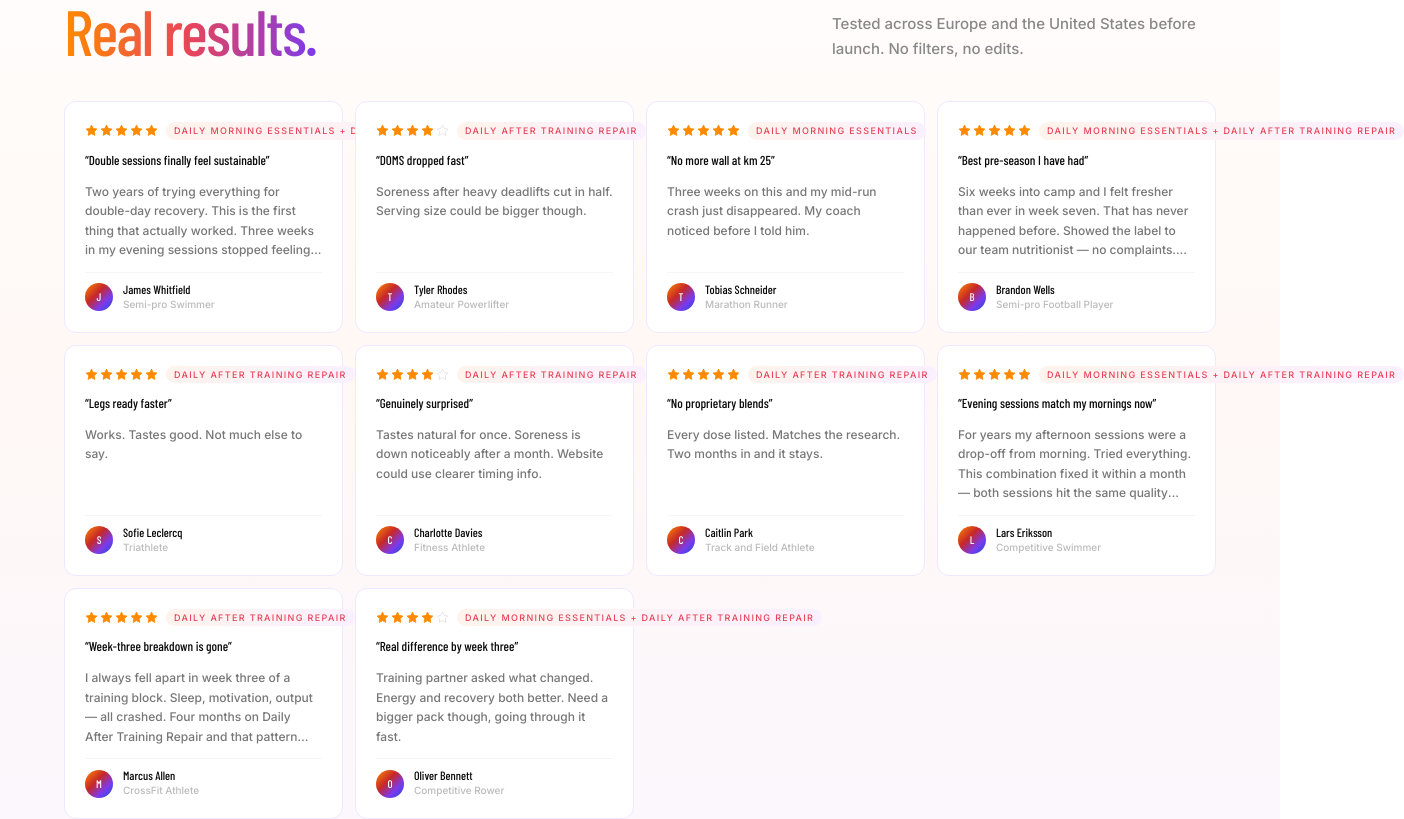
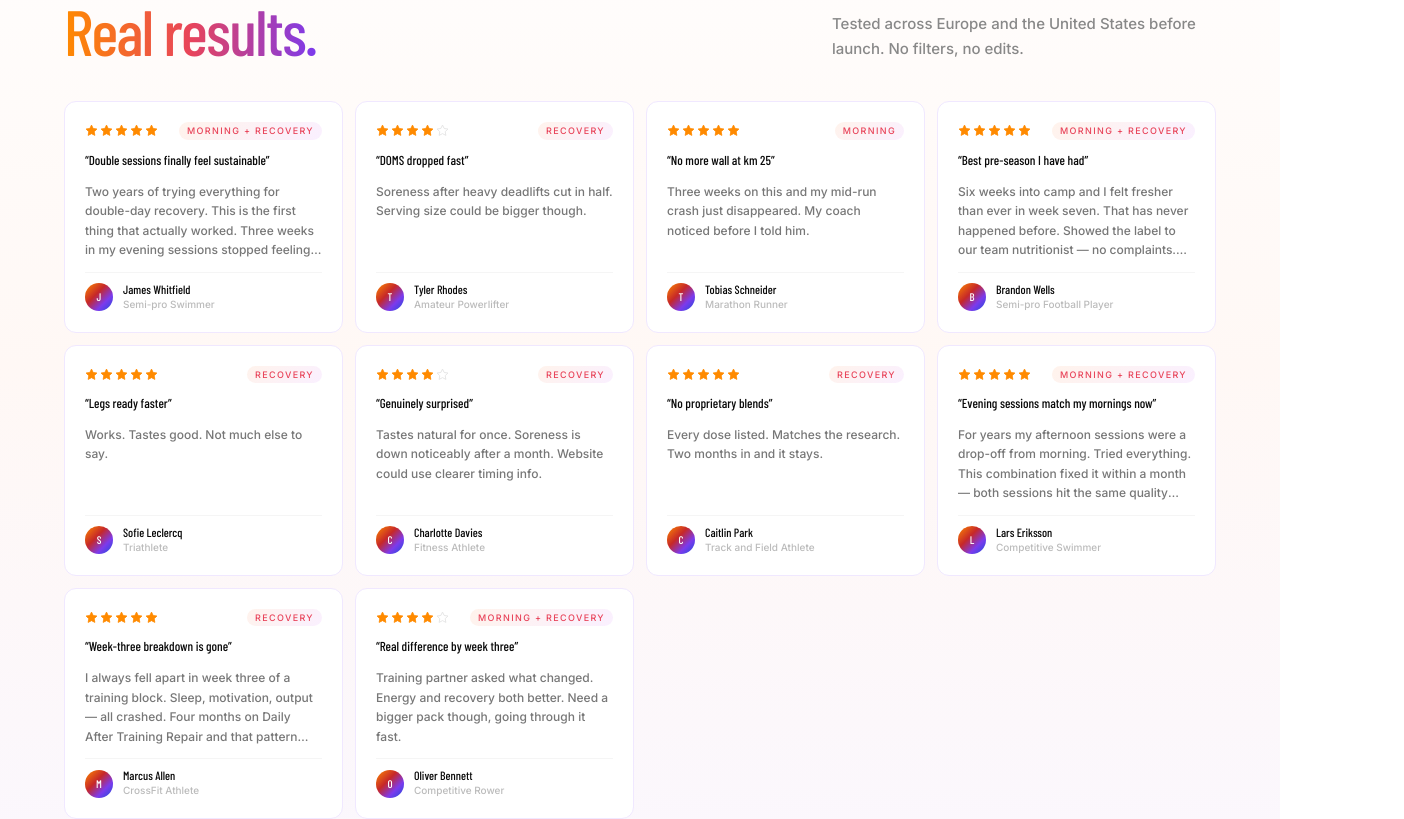
Before and after one commit to Sandu2006a/LIFECODE, a Next.js app in the folder web/: page / in a window 1280 px wide. Shown: the part 997-1816 px from the top of the page, 1404 px wide, since content can reach past the window. Built offline with nearby package versions, Linux system fonts and the light colour scheme; no server answers.

Commit message:
fix: shorten product tags in reviews to fit cards

```diff
--- a/web/components/ReviewsSection.jsx
+++ b/web/components/ReviewsSection.jsx
@@ -11,7 +11,7 @@ const REVIEWS = [
   {
     name: 'James Whitfield',
     role: 'Semi-pro Swimmer',
-    product: 'Daily Morning Essentials + Daily After Training Repair',
+    product: 'Morning + Recovery',
     rating: 5,
     headline: 'Double sessions finally feel sustainable',
     body: 'Two years of trying everything for double-day recovery. This is the first thing that actually worked. Three weeks in my evening sessions stopped feeling like a struggle. Honestly did not expect much when I started.',
@@ -19,7 +19,7 @@ const REVIEWS = [
   {
     name: 'Tyler Rhodes',
     role: 'Amateur Powerlifter',
-    product: 'Daily After Training Repair',
+    product: 'Recovery',
     rating: 4,
     headline: 'DOMS dropped fast',
     body: 'Soreness after heavy deadlifts cut in half. Serving size could be bigger though.',
@@ -27,7 +27,7 @@ const REVIEWS = [
   {
     name: 'Tobias Schneider',
     role: 'Marathon Runner',
-    product: 'Daily Morning Essentials',
+    product: 'Morning',
     rating: 5,
     headline: 'No more wall at km 25',
     body: 'Three weeks on this and my mid-run crash just disappeared. My coach noticed before I told him.',
@@ -35,7 +35,7 @@ const REVIEWS = [
   {
     name: 'Brandon Wells',
     role: 'Semi-pro Football Player',
-    product: 'Daily Morning Essentials + Daily After Training Repair',
+    product: 'Morning + Recovery',
     rating: 5,
     headline: 'Best pre-season I have had',
     body: 'Six weeks into camp and I felt fresher than ever in week seven. That has never happened before. Showed the label to our team nutritionist — no complaints. Wish there was team pricing.',
@@ -43,7 +43,7 @@ const REVIEWS = [
   {
     name: 'Sofie Leclercq',
     role: 'Triathlete',
-    product: 'Daily After Training Repair',
+    product: 'Recovery',
     rating: 5,
     headline: 'Legs ready faster',
     body: 'Works. Tastes good. Not much else to say.',
@@ -51,7 +51,7 @@ const REVIEWS = [
   {
     name: 'Charlotte Davies',
     role: 'Fitness Athlete',
-    product: 'Daily After Training Repair',
+    product: 'Recovery',
     rating: 4,
     headline: 'Genuinely surprised',
     body: 'Tastes natural for once. Soreness is down noticeably after a month. Website could use clearer timing info.',
@@ -59,7 +59,7 @@ const REVIEWS = [
   {
     name: 'Caitlin Park',
     role: 'Track and Field Athlete',
-    product: 'Daily After Training Repair',
+    product: 'Recovery',
     rating: 5,
     headline: 'No proprietary blends',
     body: 'Every dose listed. Matches the research. Two months in and it stays.',
@@ -67,7 +67,7 @@ const REVIEWS = [
   {
     name: 'Lars Eriksson',
     role: 'Competitive Swimmer',
-    product: 'Daily Morning Essentials + Daily After Training Repair',
+    product: 'Morning + Recovery',
     rating: 5,
     headline: 'Evening sessions match my mornings now',
     body: 'For years my afternoon sessions were a drop-off from morning. Tried everything. This combination fixed it within a month — both sessions hit the same quality now. The label is what convinced me to try it. Sticking with it.',
@@ -75,7 +75,7 @@ const REVIEWS = [
   {
     name: 'Marcus Allen',
     role: 'CrossFit Athlete',
-    product: 'Daily After Training Repair',
+    product: 'Recovery',
     rating: 5,
     headline: 'Week-three breakdown is gone',
     body: 'I always fell apart in week three of a training block. Sleep, motivation, output — all crashed. Four months on Daily After Training Repair and that pattern broke. Whole gym is asking about it now.',
@@ -83,7 +83,7 @@ const REVIEWS = [
   {
     name: 'Oliver Bennett',
     role: 'Competitive Rower',
-    product: 'Daily Morning Essentials + Daily After Training Repair',
+    product: 'Morning + Recovery',
     rating: 4,
     headline: 'Real difference by week three',
     body: 'Training partner asked what changed. Energy and recovery both better. Need a bigger pack though, going through it fast.',
```
